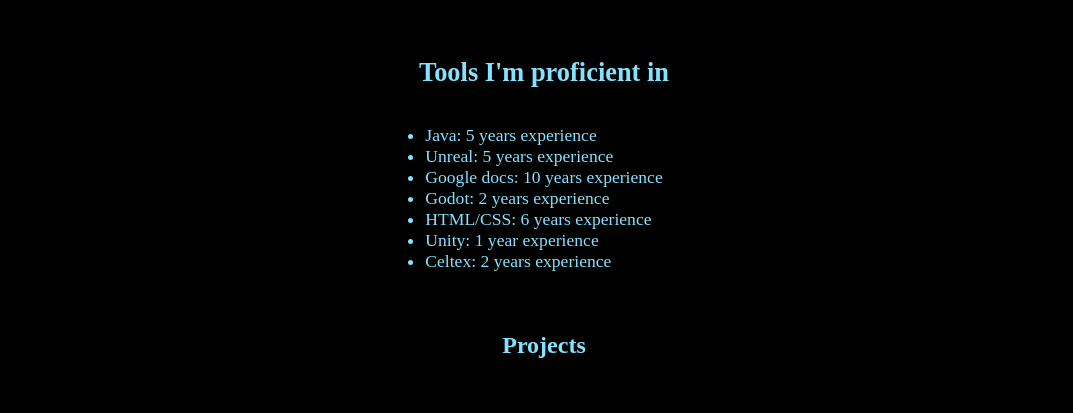
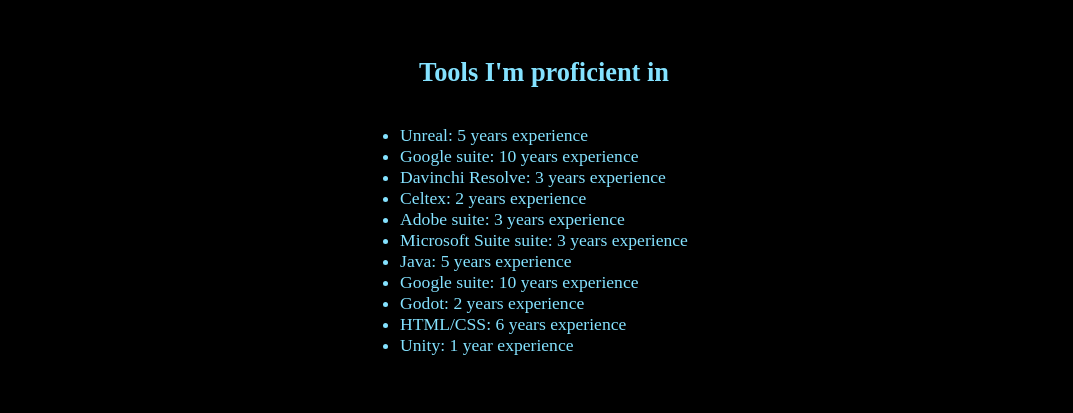
Before and after one commit to Vocabulary-splat/Portfolio, a plain HTML site: page index.html in a window 1280 px wide. Shown: the part 830-1243 px from the top of the page, without its empty margins (96-1169 px from the left). Drawn offline with Linux system fonts and the light colour scheme; a web font is replaced by a local one.

Commit message:
HTML updates

```diff
--- a/index.html
+++ b/index.html
@@ -61,13 +61,18 @@
               <h2 id="tools"> Tools I'm proficient in <br /></h2>
 					<ul>
 							<br>
-		              <li >Java: 5 years experience</li>
 		              <li>Unreal: 5 years experience</li>
-		              <li>Google docs: 10 years experience</li>
+						<li>Google suite: 10 years experience</li>
+						<li>Davinchi Resolve: 3 years experience</li>
+						<li>Celtex: 2 years experience</li>
+						<li>Adobe suite: 3 years experience</li>
+						<li>Microsoft Suite suite: 3 years experience</li>
+					<li >Java: 5 years experience</li>
+		              <li>Google suite: 10 years experience</li>
 					  <li>Godot: 2 years experience</li>
 		              <li>HTML/CSS: 6 years experience</li>
 					  <li>Unity: 1 year experience</li>
-		              <li>Celtex: 2 years experience</li>
+
               </ul>
               </div>
               </div>
```
